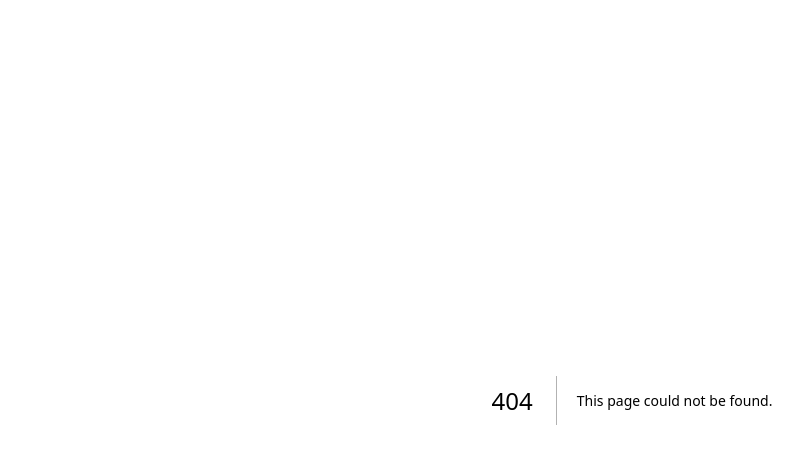
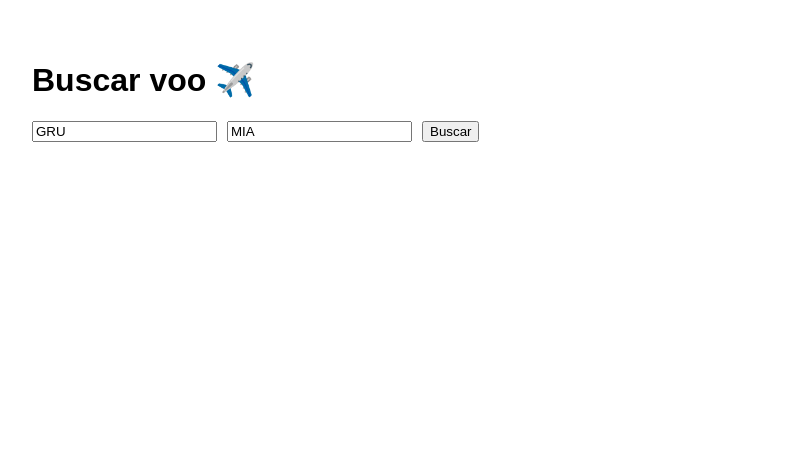
Before and after one commit to gianr134-sys/PromoFly, a Next.js app: page /buscar in a window 1280 px wide. Before the commit this address had no page. Shown: the top 464 px of the page, without its empty margins (8-811 px from the left). Built offline with nearby package versions, Linux system fonts and the light colour scheme.

Commit message:
Add BuscarPage component for flight search

```diff
--- /dev/null
+++ b/app/buscar/page.js
@@ -0,0 +1,69 @@
+"use client";
+
+import { useState } from "react";
+
+export default function BuscarPage() {
+  const [origem, setOrigem] = useState("GRU");
+  const [destino, setDestino] = useState("MIA");
+  const [loading, setLoading] = useState(false);
+  const [resultado, setResultado] = useState(null);
+
+  async function buscar() {
+    setLoading(true);
+    setResultado(null);
+
+    try {
+      const res = await fetch("/api/buscar", {
+        method: "POST",
+        headers: {
+          "Content-Type": "application/json",
+        },
+        body: JSON.stringify({
+          origem,
+          destino,
+        }),
+      });
+
+      const data = await res.json();
+      setResultado(data);
+    } catch (err) {
+      console.error(err);
+      alert("Erro ao buscar");
+    }
+
+    setLoading(false);
+  }
+
+  return (
+    <div style={{ padding: 40, fontFamily: "Arial" }}>
+      <h1>Buscar voo ✈️</h1>
+
+      <div style={{ marginTop: 20 }}>
+        <input
+          placeholder="Origem (ex: GRU)"
+          value={origem}
+          onChange={(e) => setOrigem(e.target.value)}
+        />
+
+        <input
+          placeholder="Destino (ex: MIA)"
+          value={destino}
+          onChange={(e) => setDestino(e.target.value)}
+          style={{ marginLeft: 10 }}
+        />
+
+        <button onClick={buscar} style={{ marginLeft: 10 }}>
+          Buscar
+        </button>
+      </div>
+
+      {loading && <p>Buscando...</p>}
+
+      {resultado && (
+        <pre style={{ marginTop: 20 }}>
+          {JSON.stringify(resultado, null, 2)}
+        </pre>
+      )}
+    </div>
+  );
+}
```
